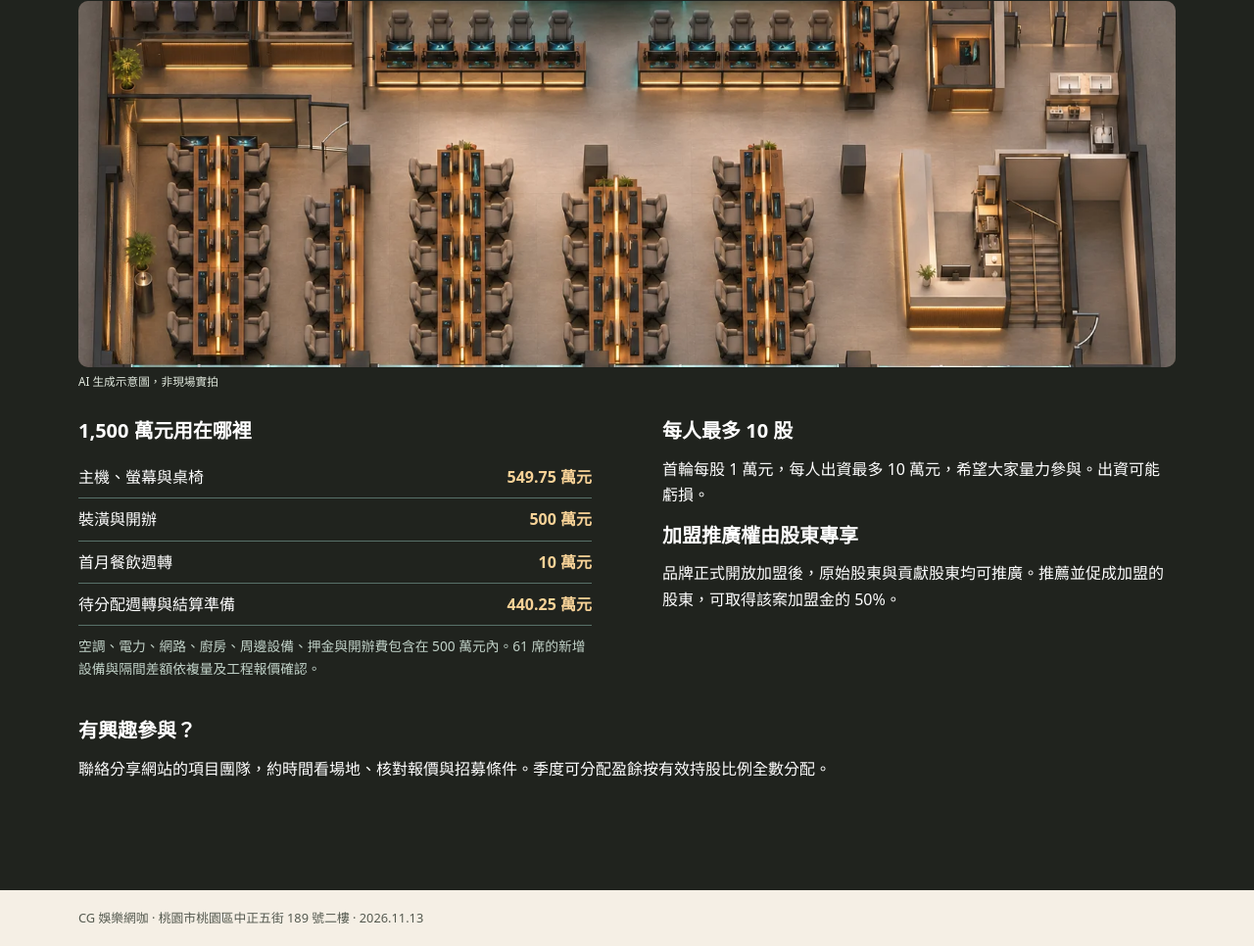
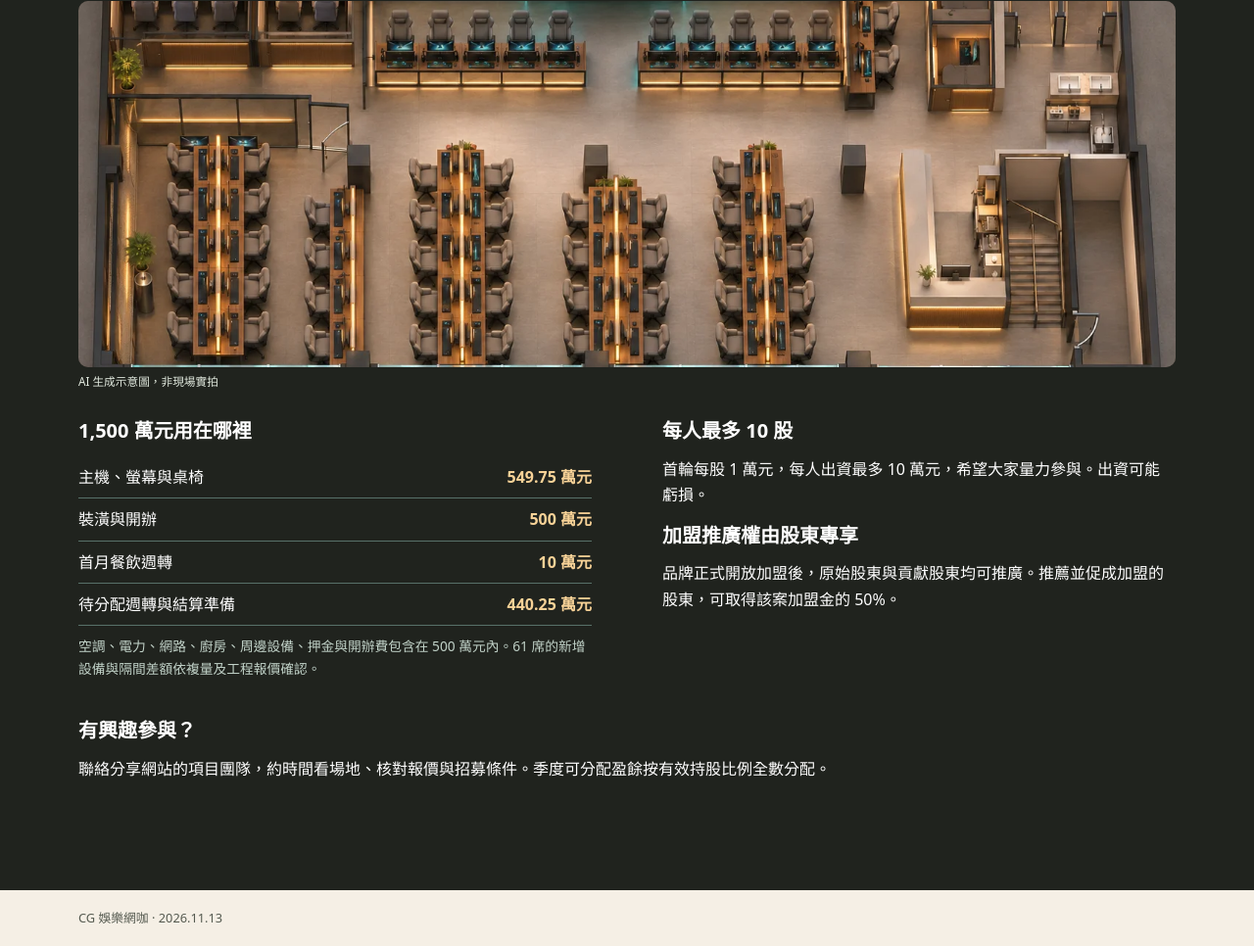
Before and after one commit to yirun0206-dev/cg-investor, a plain HTML site: page index.html in a window 1280 px wide. Shown: the part 6432-7398 px from the top of the page at 98% size. Drawn offline with Linux system fonts and the light colour scheme.

Commit message:
Hide the store address on the public site

```diff
--- a/index.html
+++ b/index.html
@@ -219,5 +219,5 @@
 <h3 class="next-step">有興趣參與？</h3><p>聯絡分享網站的項目團隊，約時間看場地、核對報價與招募條件。季度可分配盈餘按有效持股比例全數分配。</p>
 </div></section>
 </main>
-<footer class="wrap">CG 娛樂網咖 · 桃園市桃園區中正五街 189 號二樓 · 2026.11.13</footer>
+<footer class="wrap">CG 娛樂網咖 · 2026.11.13</footer>
 </body></html>
```
